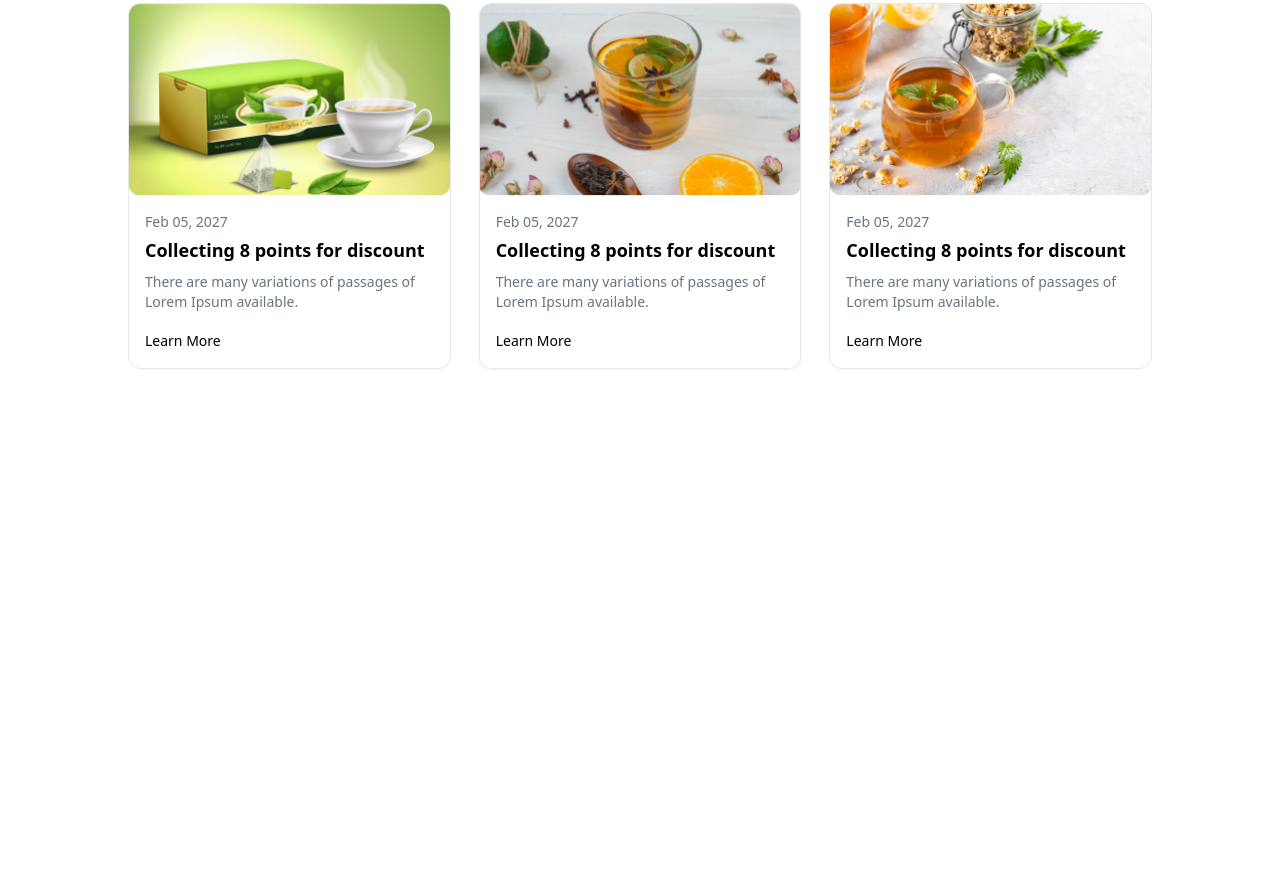
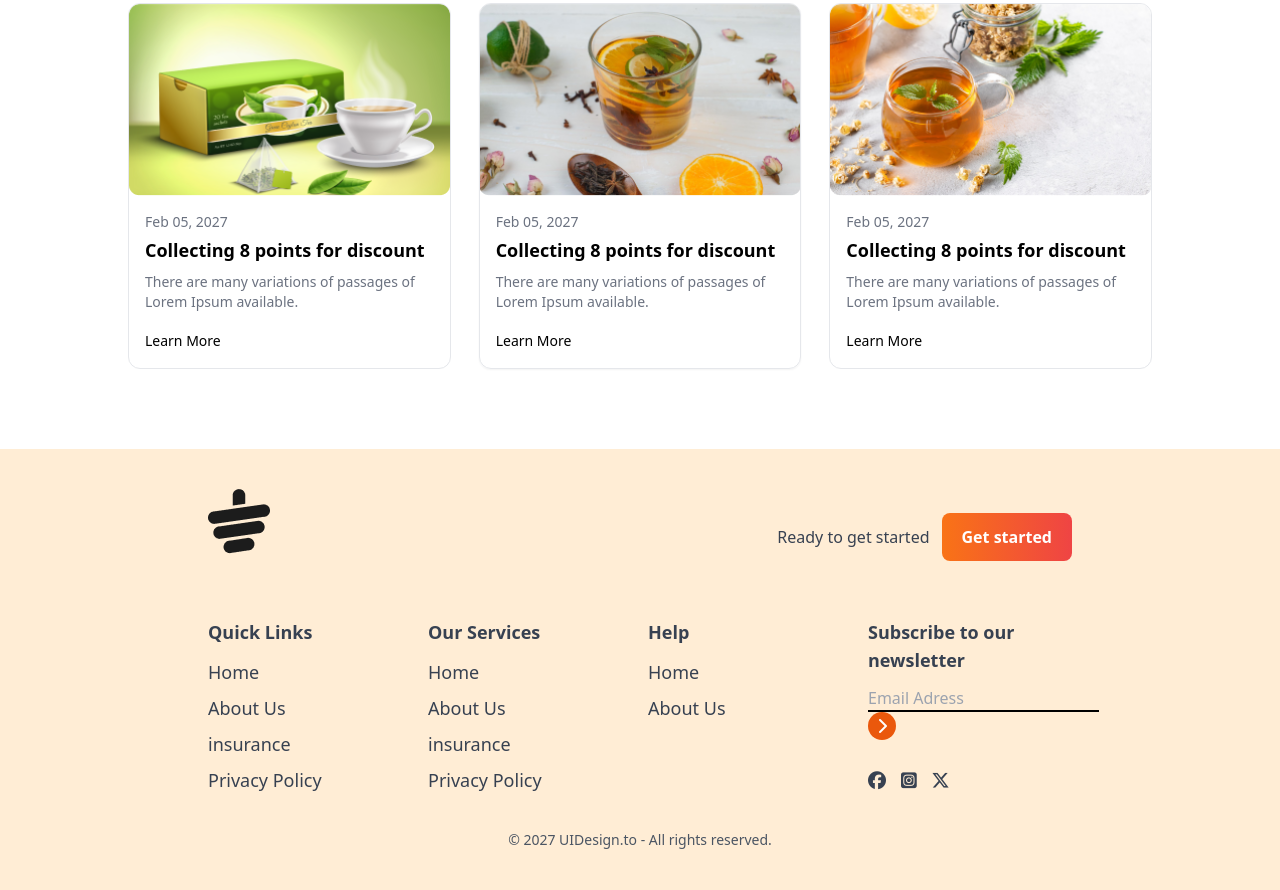
Before and after one commit to shahriarshafi42/Tea-house-with-tailwind, a plain HTML site: page index.html in a window 1280 px wide. Shown: the part 2820-3710 px from the top of the page. Before the commit the page ends 3269 px from the top, so only its background shows below. Drawn offline with nearby package versions, Linux system fonts and the light colour scheme.

Commit message:
final push

```diff
--- a/index.html
+++ b/index.html
@@ -283,7 +283,106 @@
             </div>
         </section>
 
+
     </main>
+    <footer class="bg-orange-100  text-gray-700 px-4 py-10 md:px-16 ">
+        <div class=" w-9/12 mx-auto">
+            <div class="flex justify-between mb-8">
+                <img class="mb-8" src="./images/cup.png" alt="">
+                <div class="flex items-center gap-3">
+                    <h2>Ready to get started</h2>
+                    <button
+                        class="bg-gradient-to-r from-orange-500 to-red-500 px-5 py-3 rounded-lg text-white font-bold">Get
+                        started</button>
+
+                </div>
+
+            </div>
+            <div class="grid grid-cols-2 md:grid-cols-2 lg:grid-cols-4 gap-4 ">
+                <!-- 1st coloum -->
+                <div>
+                    <h1 class="font-semibold text-lg mb-3">Quick Links</h1>
+                    <ul class="space-y-2">
+                        <li>
+                            <a class="hover:text-orange-500 text-lg" href="">Home</a>
+                        </li>
+                        <li>
+                            <a class="hover:text-orange-500 text-lg" href="">About Us</a>
+                        </li>
+                        <li>
+                            <a class="hover:text-orange-500 text-lg" href="">insurance</a>
+                        </li>
+                        <li>
+                            <a class="hover:text-orange-500 text-lg" href="">Privacy Policy</a>
+                        </li>
+                    </ul>
+
+                </div>
+                <!-- 2nd  -->
+                <div>
+                    <h1 class="font-semibold text-lg mb-3">Our Services</h1>
+                    <ul class="space-y-2">
+                        <li>
+                            <a class="hover:text-orange-500 text-lg" href="">Home</a>
+                        </li>
+                        <li>
+                            <a class="hover:text-orange-500 text-lg" href="">About Us</a>
+                        </li>
+                        <li>
+                            <a class="hover:text-orange-500 text-lg" href="">insurance</a>
+                        </li>
+                        <li>
+                            <a class="hover:text-orange-500 text-lg" href="">Privacy Policy</a>
+                        </li>
+                    </ul>
+
+                </div>
+                <!-- 3rd -->
+                <div>
+                    <h1 class="font-semibold text-lg mb-3">Help</h1>
+                    <ul class="space-y-2">
+                        <li>
+                            <a class="hover:text-orange-500 text-lg" href="">Home</a>
+                        </li>
+                        <li>
+                            <a class="hover:text-orange-500 text-lg" href="">About Us</a>
+                        </li>
+
+                    </ul>
+
+                </div>
+                <!-- 4th  -->
+                 <div>
+                    <h1 class="font-semibold text-lg mb-3">Subscribe to our newsletter</h1>
+                    <div>
+                        <input placeholder="Email Adress" type="text"
+                        class="bg-transparent border-b-2 border-black">
+                        <i class="fa-solid fa-chevron-right w-7 h-7 bg-orange-600 inline-flex rounded-full text-white justify-center items-center"></i>
+                    </div>
+
+                    <div class="flex justify-between w-2/5 mb-2 mt-8 text-lg
+                    ">
+                    <i class="fa-brands fa-facebook"></i>
+                    <i class="fa-brands fa-square-instagram"></i>
+                    <i class="fa-brands fa-x-twitter"></i>
+
+                    </div>
+                 </div>
+            </div>
+
+
+
+        </div>
+
+
+        </div>
+        <div class="text-center pt-4 mt-4">
+            <p class="text-sm text-gray-600">© 2027 UIDesign.to - All rights reserved.</p>
+
+
+    </footer>
+
+    </div>
 </body>
 
 </html>
```
